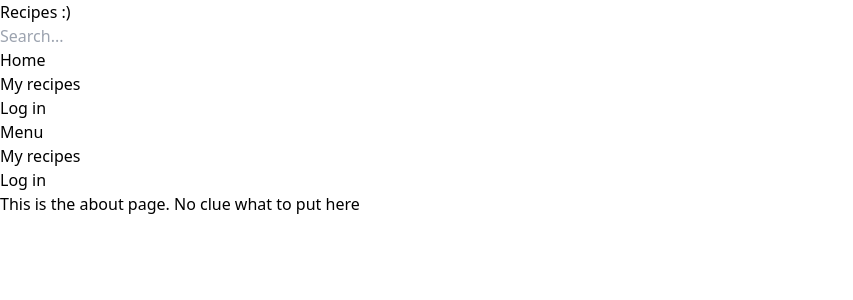
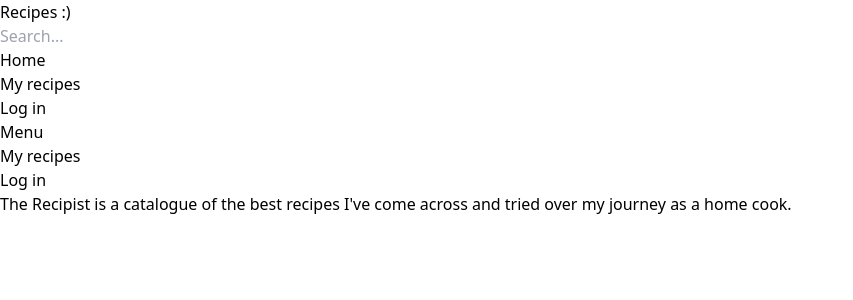
Before and after one commit to DLevai94/recipe-next, a Next.js app: page /about in a window 1280 px wide. Shown: the top 300 px of the page, without its empty margins (0-853 px from the left). Built offline with nearby package versions, Linux system fonts and the light colour scheme.

Commit message:
Content for About page comes from external file for easier to updates

```diff
--- /dev/null
+++ b/data/about/about-content.json
@@ -0,0 +1,3 @@
+{
+  "description": "The Recipist is a catalogue of the best recipes I've come across and tried over my journey as a home cook."
+}
--- a/pages/about.js
+++ b/pages/about.js
@@ -1,3 +1,15 @@
-export default function About() {
-  return <div className="text-center">This is the about page. No clue what to put here</div>
+const About = ({ description }) => {
+  return <p className="text-center">{description}</p>
 }
+
+export async function getStaticProps(context) {
+  // fetch data from local json file
+  const data = require(`../data/about/about-content.json`)
+  return {
+    props: {
+      description: data.description,
+    },
+  }
+}
+
+export default About
--- a/pages/index.js
+++ b/pages/index.js
@@ -9,7 +9,7 @@ export default function Home() {
       </Head>
       <div className="container mx-auto w-screen py-10 px-5 md:px-10 h-full flex flex-col justify-center">
         <h2 className="py-10 text-3xl font-semibold uppercase">
-          All the recipes you'll <br />
+          All the recipes you&apos;ll <br />
           ever need. <br />
           In one place
         </h2>
```
